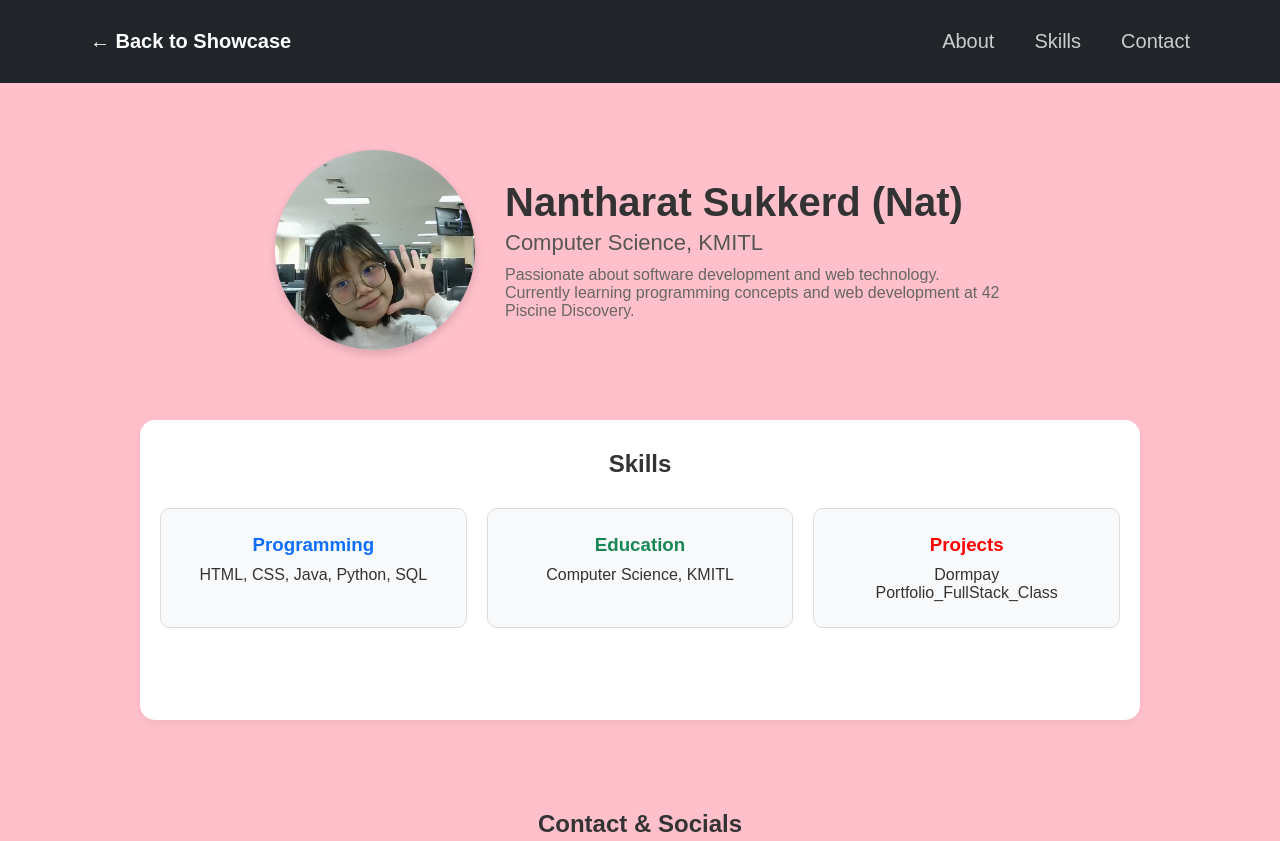
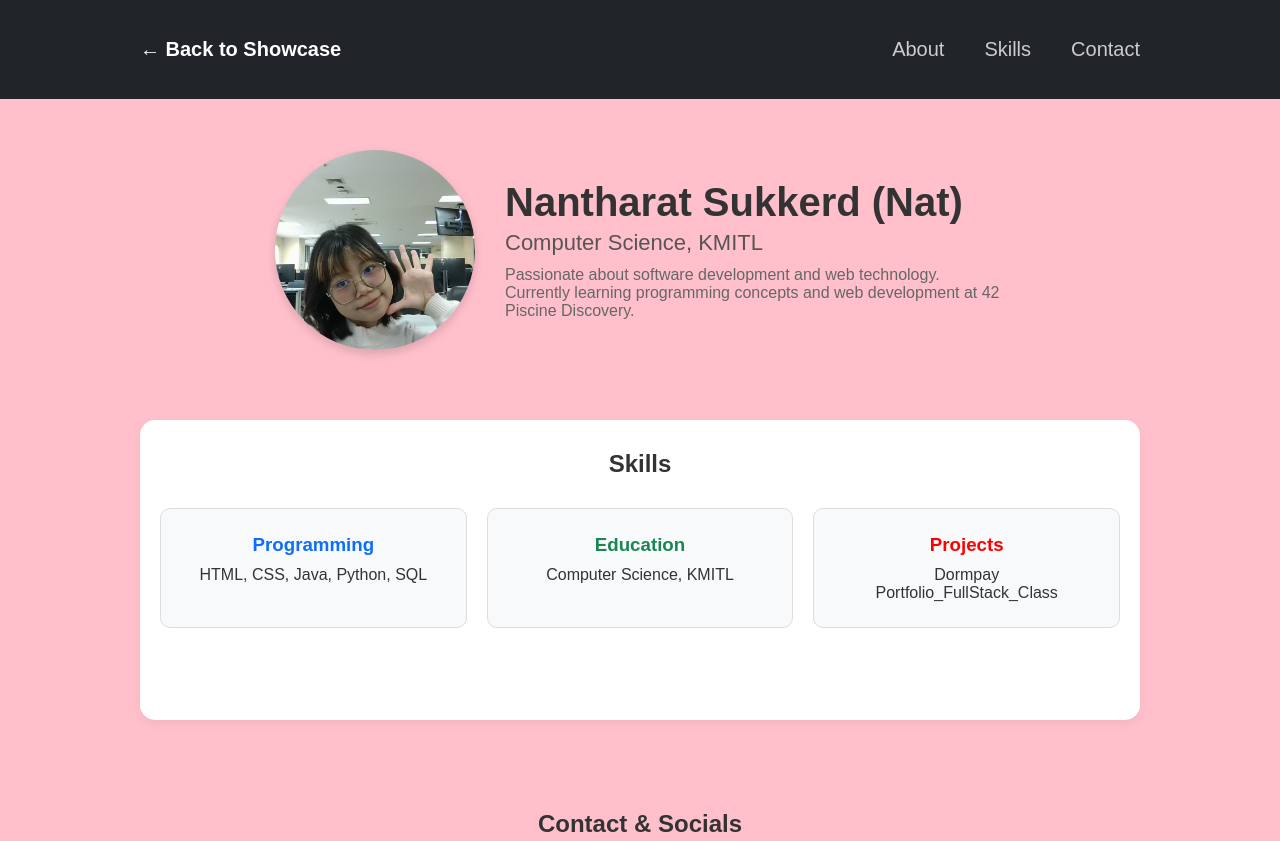
Before and after one commit to natzillax/FWC-nsukkerd, a plain HTML site: page rush/cv_member1.html in a window 1280 px wide. Shown: the top 841 px of the page. Drawn offline with Linux system fonts and the light colour scheme.

Commit message:
update code

```diff
--- a/rush/style.css
+++ b/rush/style.css
@@ -95,12 +95,12 @@ body {
     left: 0;
     width: 100%;
     background-color: #212529;
-    padding: 30px o;
-    /* z-index: 1000; */
+    padding: 8px 0px;
+
 }
 
 .nav-container {
-    max-width: 1100px;
+    max-width: 1000px;
     margin: 0 auto;
     display: flex;
     justify-content: space-between;
```
